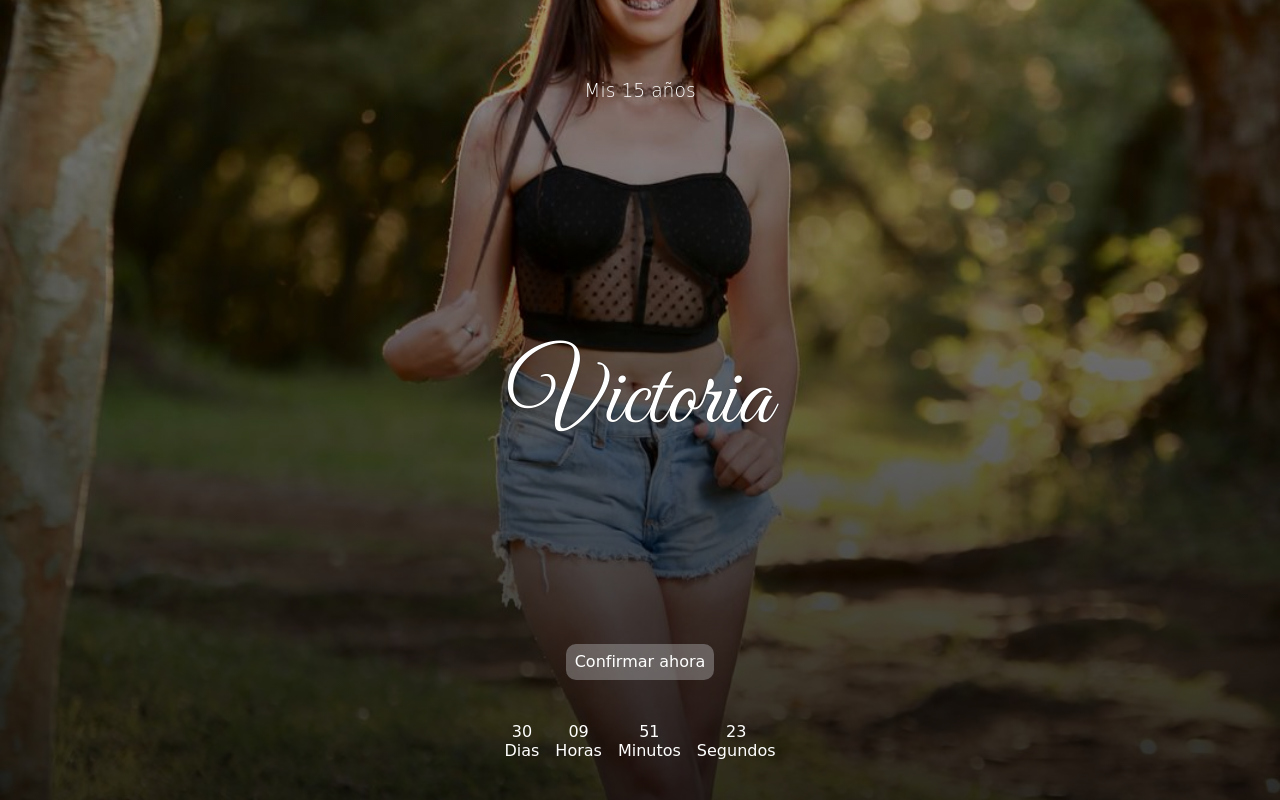
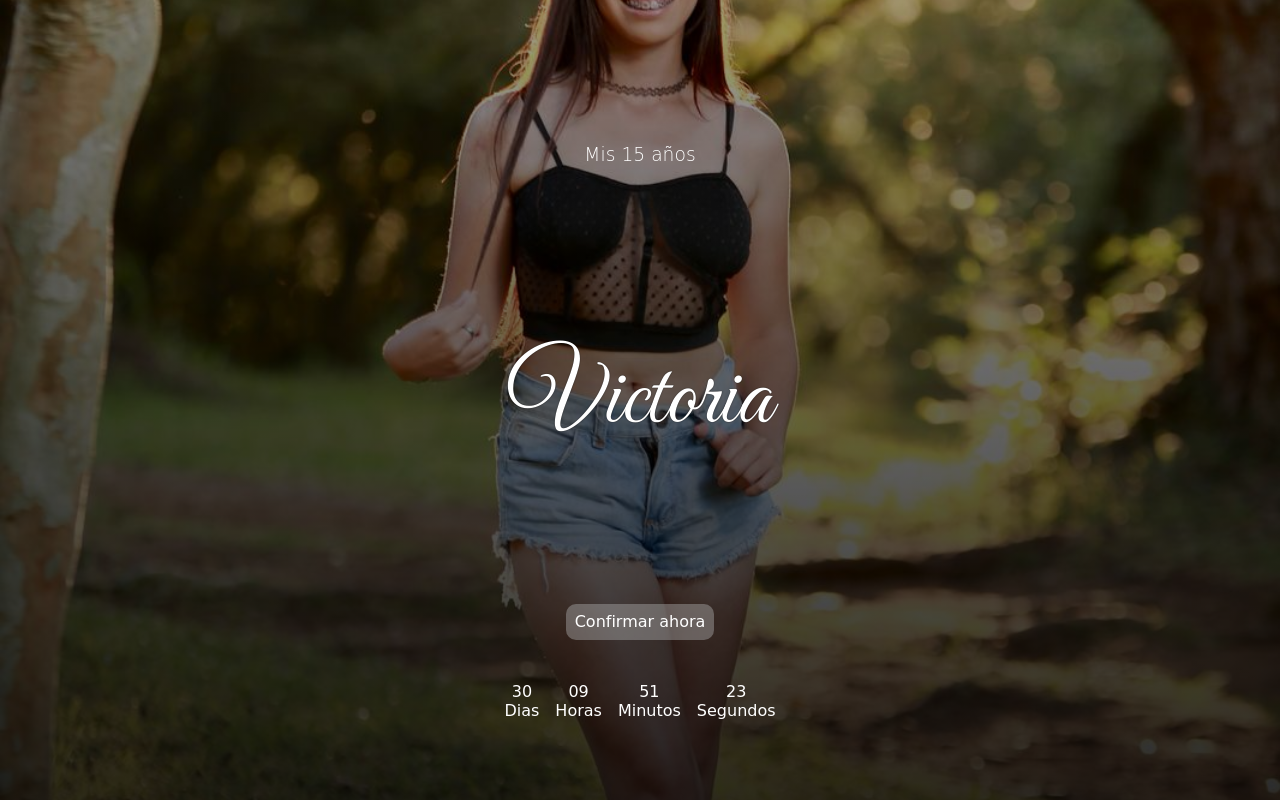
Before and after one commit to NatanaelLeites/15victoria, a website: page index.html in a window 1280 px wide. Drawn offline with nearby package versions, Linux system fonts and the light colour scheme; a web font is replaced by a local one.

Commit message:
ajuste de margenes en pagina principal

```diff
--- a/scss/hero.scss
+++ b/scss/hero.scss
@@ -19,7 +19,7 @@
         font-family: "Playwrite HU", cursive;
         font-weight: 100;
         position: absolute;
-        top: 10%;
+        top: 18%;
     }
     .titulo{
         font-family: "Great Vibes", cursive;
@@ -36,7 +36,7 @@
         align-items: center;
         color: #fff;
         position: absolute;
-        bottom: 5%;
+        bottom: 10%;
         div{
             text-align: center;
             padding: 0 .5rem;
@@ -51,7 +51,7 @@
     }
     .btn-confirmar{
         position: absolute;
-        bottom: 15%;
+        bottom: 20%;
         button{
             color: #fff;
             font-size: 16px;
```
Also changed, not shown: css/estilos.css.
